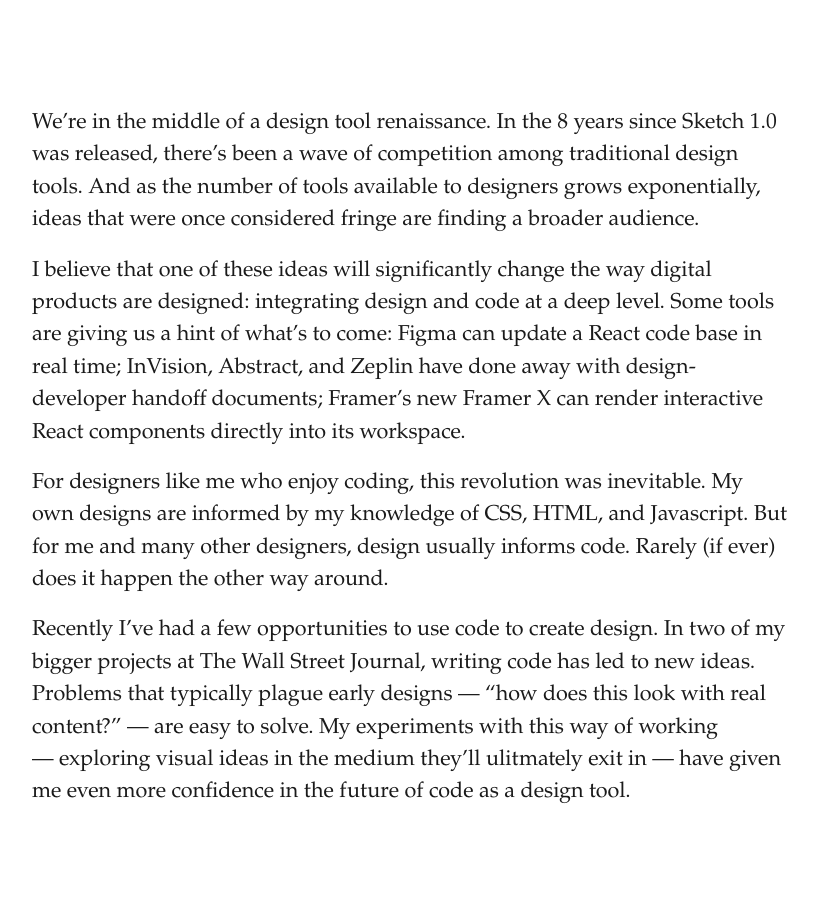
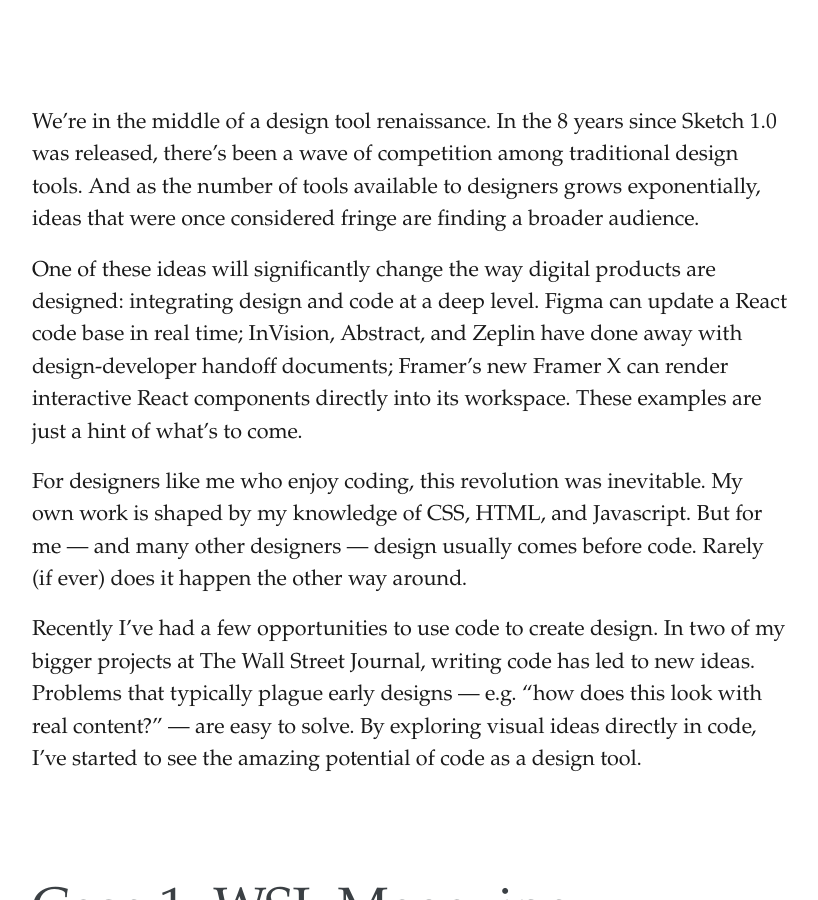
Before and after one commit to ilikescience/ilikescience.github.io, a Jekyll site: the page built from _posts/2018-08-31-designing-with-code.md, in a window 1280 px wide and 900 px high, scrolled down 701 px. Shown: the whole window, without its empty margins (94-912 px from the left). Built offline with Jekyll 4.4.1, drawn with Linux system fonts in a browser that asks for light colours; some web fonts are replaced; our own code applies the rules of GitHub Pages for plain Markdown files.

Commit message:
Update 2018-08-31-designing-with-code.md

```diff
--- a/_posts/2018-08-31-designing-with-code.md
+++ b/_posts/2018-08-31-designing-with-code.md
@@ -14,11 +14,11 @@ updated: 2018-08-31
 
 We're in the middle of a design tool renaissance. In the 8 years since Sketch 1.0 was released, there's been a wave of competition among traditional design tools. And as the number of tools available to designers grows exponentially, ideas that were once considered fringe are finding a broader audience.
 
-I believe that one of these ideas will significantly change the way digital products are designed: integrating design and code at a deep level. Some tools are giving us a hint of what's to come: Figma can update a React code base in real time; InVision, Abstract, and Zeplin have done away with design-developer handoff documents; Framer's new Framer X can render interactive React components directly into its workspace.
+One of these ideas will significantly change the way digital products are designed: integrating design and code at a deep level. Figma can update a React code base in real time; InVision, Abstract, and Zeplin have done away with design-developer handoff documents; Framer's new Framer X can render interactive React components directly into its workspace. These examples are just a hint of what's to come.
 
-For designers like me who enjoy coding, this revolution was inevitable. My own designs are informed by my knowledge of CSS, HTML, and Javascript. But for me and many other designers, design usually informs code. Rarely (if ever) does it happen the other way around.
+For designers like me who enjoy coding, this revolution was inevitable. My own work is shaped by my knowledge of CSS, HTML, and Javascript. But for me — and many other designers — design usually comes before code. Rarely (if ever) does it happen the other way around.
 
-Recently I've had a few opportunities to use code to create design. In two of my bigger projects at The Wall Street Journal, writing code has led to new ideas. Problems that typically plague early designs — “how does this look with real content?” — are easy to solve. My experiments with this way of working — exploring visual ideas in the medium they'll ulitmately exit in — have given me even more confidence in the future of code as a design tool.
+Recently I've had a few opportunities to use code to create design. In two of my bigger projects at The Wall Street Journal, writing code has led to new ideas. Problems that typically plague early designs — e.g. “how does this look with real content?” — are easy to solve. By exploring visual ideas directly in code, I've started to see the amazing potential of code as a design tool.
 
 # Case 1: WSJ. Magazine
 
```
